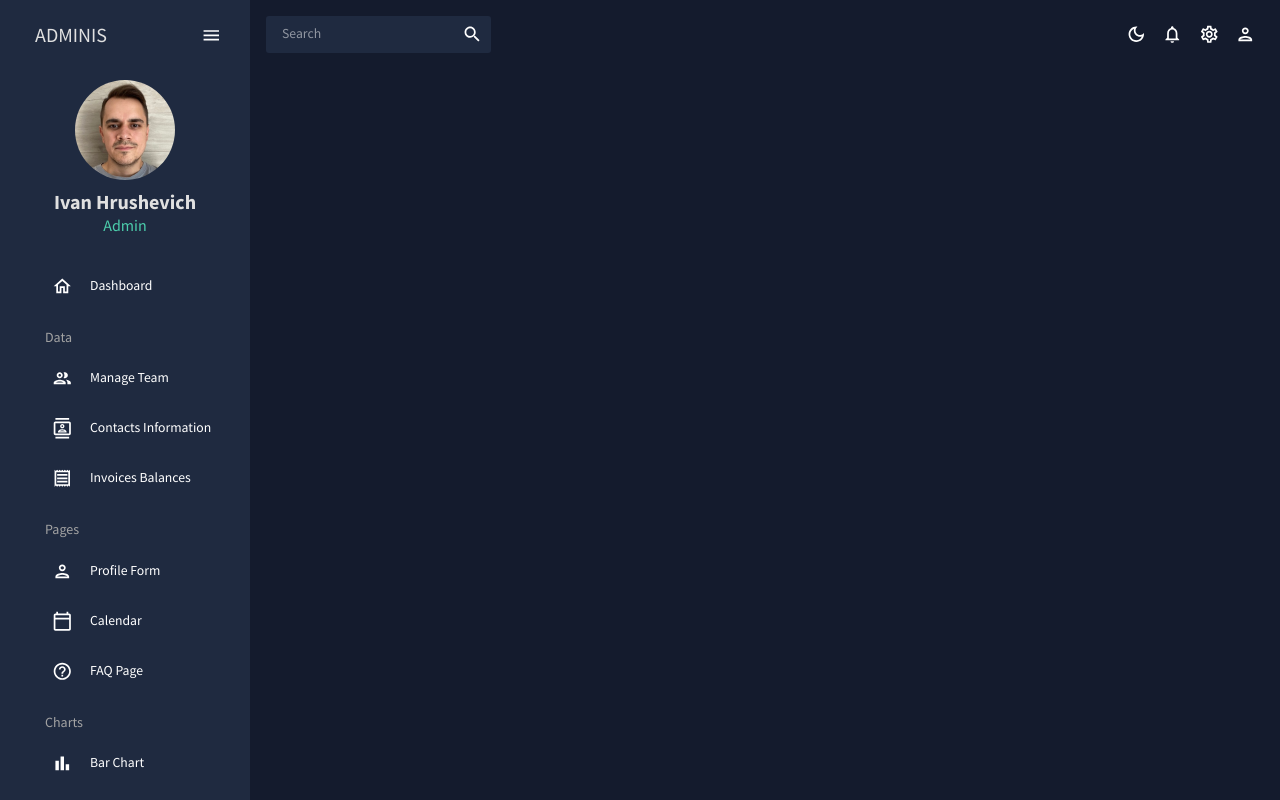
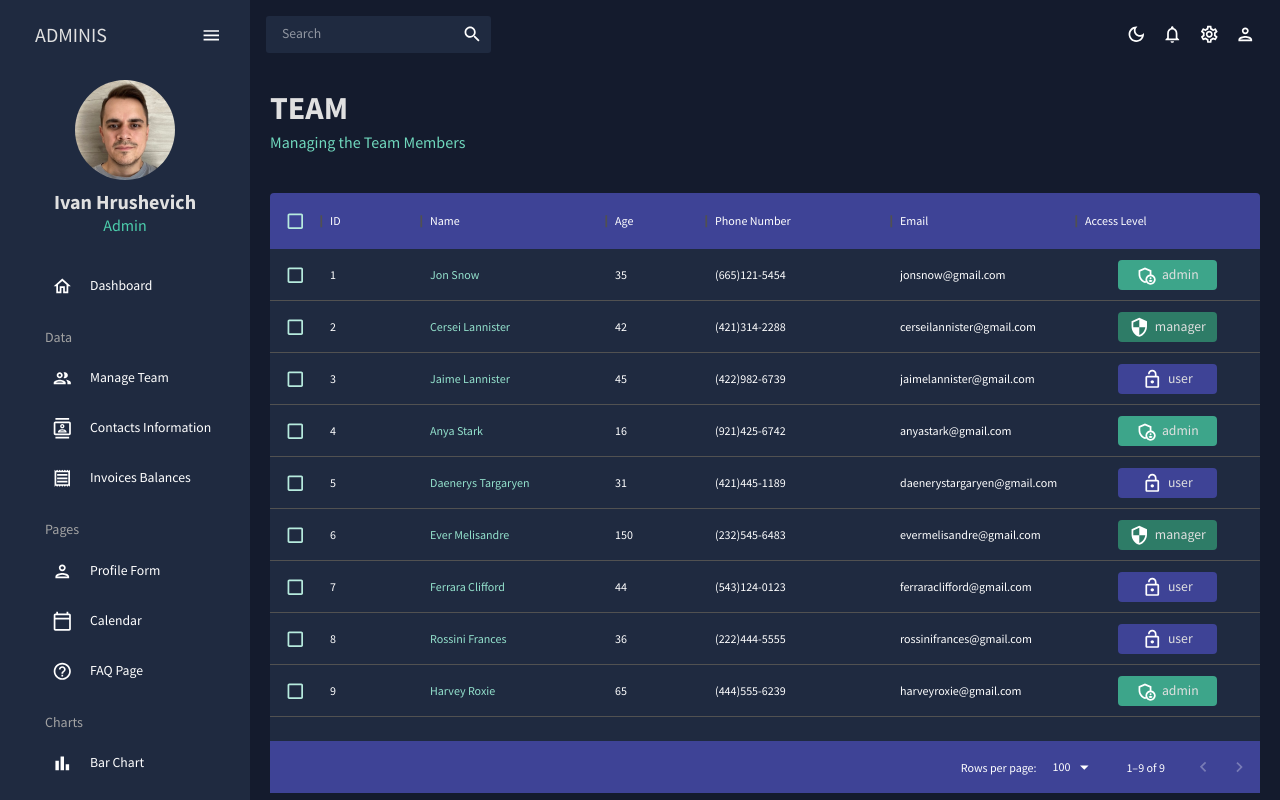
Before and after one commit to IvanHrushevich/react-admin, a React (Create React App) app: page /team in a window 1280 px wide. Built offline with nearby package versions, Linux system fonts and the light colour scheme.

Commit message:
implement Team page with MUI grid

```diff
--- a/src/App.tsx
+++ b/src/App.tsx
@@ -14,7 +14,7 @@
 // import Invoices from "./scenes/invoices";
 // import Line from "./scenes/line";
 // import Pie from "./scenes/pie";
-// import Team from "./scenes/team";
+import Team from "./scenes/team";
 // import Calendar from "./scenes/calendar";
 import { ColorModeContext, useMode } from "./theme";
 
@@ -32,7 +32,7 @@
               <TopBar />
               <Routes>
                 <Route path="/" element={<Dashboard />} />
-                {/* <Route path="/team" element={<Team />} /> */}
+                <Route path="/team" element={<Team />} />
                 {/* <Route path="/contacts" element={<Contacts />} /> */}
                 {/* <Route path="/invoices" element={<Invoices />} /> */}
                 {/* <Route path="/form" element={<Form />} /> */}
--- /dev/null
+++ b/src/scenes/team/index.tsx
@@ -0,0 +1,112 @@
+import AdminPanelSettingsOutlinedIcon from "@mui/icons-material/AdminPanelSettingsOutlined";
+import LockOpenOutlinedIcon from "@mui/icons-material/LockOpenOutlined";
+import SecurityOutlinedIcon from "@mui/icons-material/SecurityOutlined";
+import { Box, Typography, useTheme } from "@mui/material";
+import { DataGrid, GridColumns } from "@mui/x-data-grid";
+import { FC } from "react";
+
+import Header from "../../components/Header";
+import { mockDataTeam } from "../../data/mockData";
+import { tokens } from "../../theme";
+
+const Team: FC = () => {
+  const theme = useTheme();
+  const colors = tokens(theme.palette.mode);
+
+  const columns: GridColumns = [
+    { field: "id", headerName: "ID" },
+    {
+      field: "name",
+      headerName: "Name",
+      flex: 1,
+      cellClassName: "name-column--cell",
+    },
+    {
+      field: "age",
+      headerName: "Age",
+      type: "number",
+      headerAlign: "left",
+      align: "left",
+    },
+    {
+      field: "phone",
+      headerName: "Phone Number",
+      flex: 1,
+    },
+    {
+      field: "email",
+      headerName: "Email",
+      flex: 1,
+    },
+    {
+      field: "accessLevel",
+      headerName: "Access Level",
+      flex: 1,
+      renderCell: ({ row }) => {
+        return (
+          <Box
+            width="60%"
+            m="0 auto"
+            p="5px"
+            display="flex"
+            justifyContent="center"
+            bgcolor={
+              row.access === "admin"
+                ? colors.greenAccent[600]
+                : row.access === "manager"
+                ? colors.greenAccent[700]
+                : colors.blueAccent[700]
+            }
+            borderRadius="4px"
+          >
+            {row.access === "admin" && <AdminPanelSettingsOutlinedIcon />}
+            {row.access === "manager" && <SecurityOutlinedIcon />}
+            {row.access === "user" && <LockOpenOutlinedIcon />}
+            <Typography color={colors.grey[100]} sx={{ ml: "5px" }}>
+              {row.access}
+            </Typography>
+          </Box>
+        );
+      },
+    },
+  ];
+
+  return (
+    <Box m="20px">
+      <Header title="TEAM" subtitle="Managing the Team Members" />
+      <Box
+        m="40px 0 0 0"
+        height="75vh"
+        sx={{
+          "& .MuiDataGrid-root": {
+            border: "none",
+          },
+          "& .MuiDataGrid-cell": {
+            borderBottom: "none",
+          },
+          "& .name-column--cell": {
+            color: colors.greenAccent[300],
+          },
+          "& .MuiDataGrid-columnHeaders": {
+            backgroundColor: colors.blueAccent[700],
+            borderBottom: "none",
+          },
+          "& .MuiDataGrid-virtualScroller": {
+            backgroundColor: colors.primary[400],
+          },
+          "& .MuiDataGrid-footerContainer": {
+            borderTop: "none",
+            backgroundColor: colors.blueAccent[700],
+          },
+          "& .MuiCheckbox-root": {
+            color: `${colors.greenAccent[200]} !important`,
+          },
+        }}
+      >
+        <DataGrid checkboxSelection rows={mockDataTeam} columns={columns} />
+      </Box>
+    </Box>
+  );
+};
+
+export default Team;
```
